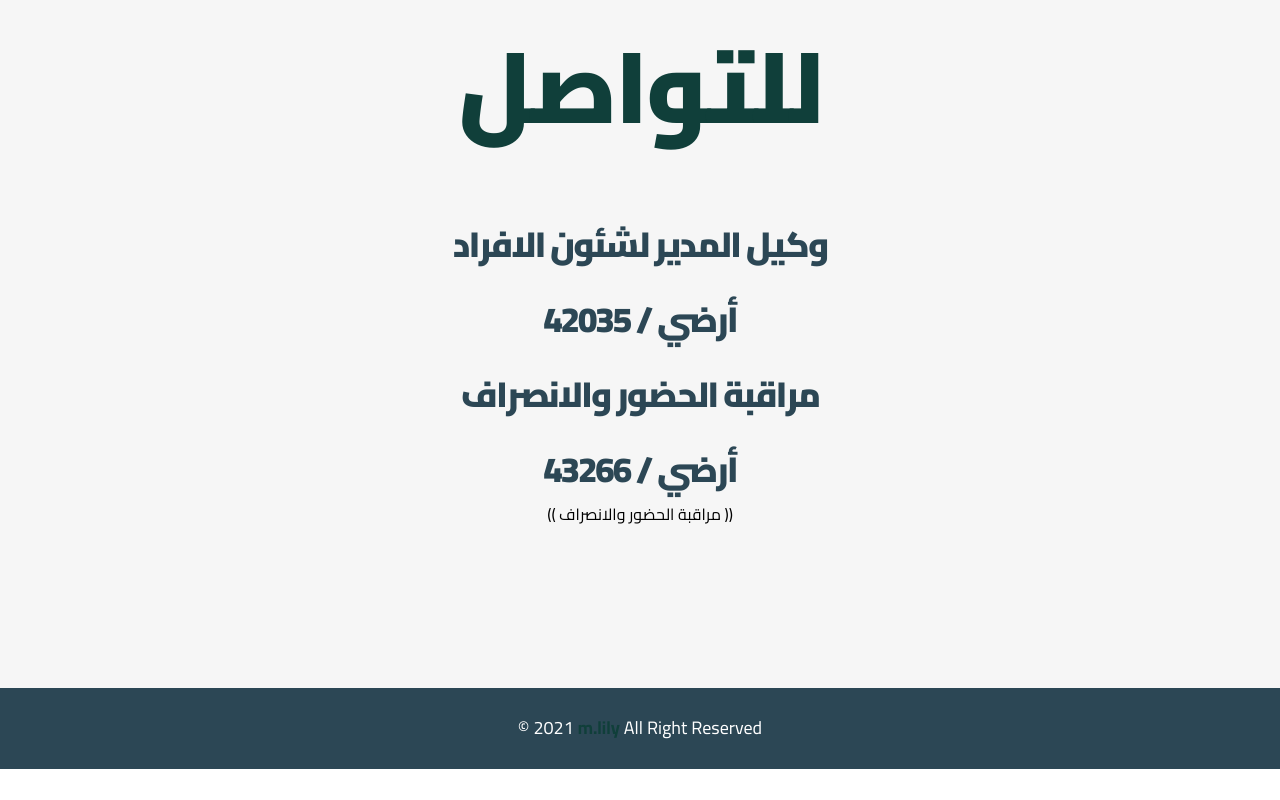
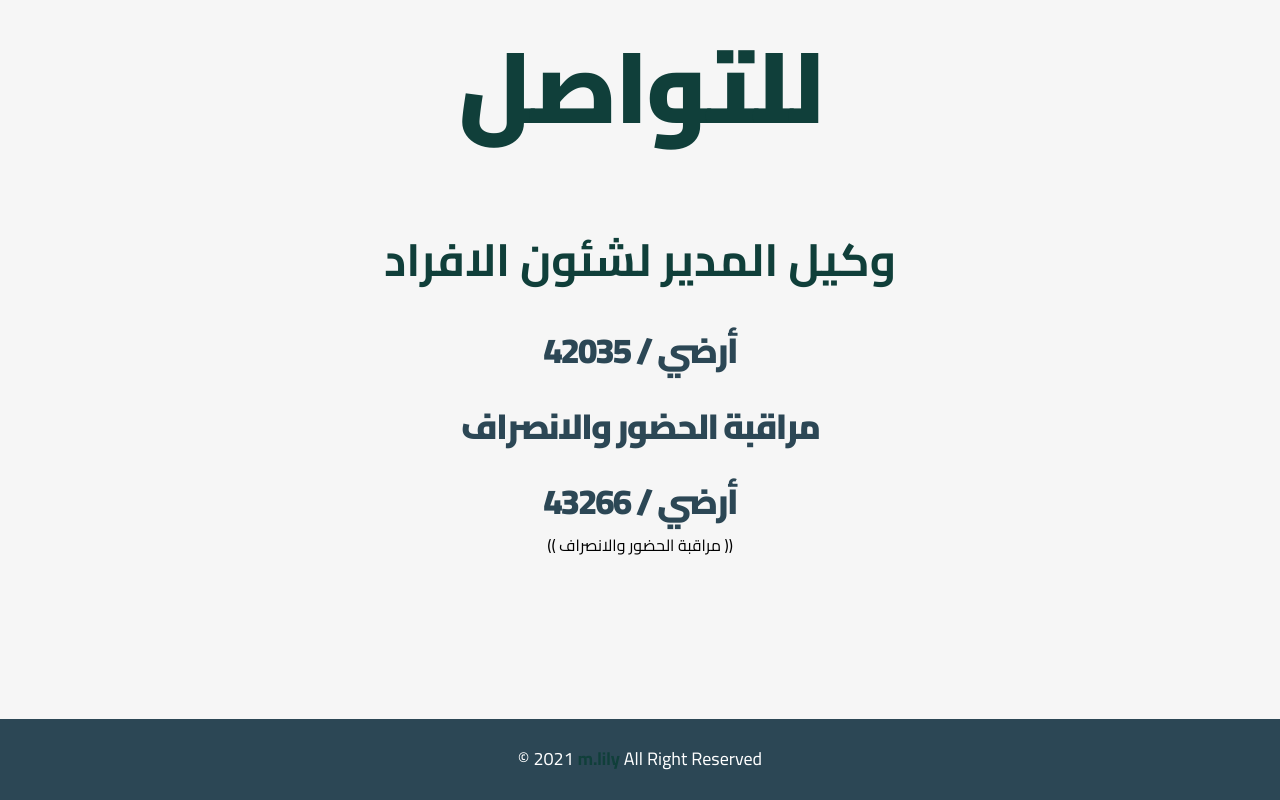
Before and after one commit to lily2050/SCAP, a plain HTML site: page index.html in a window 1280 px wide. Shown: the part 5379-6179 px from the top of the page. Before the commit the page ends 6148 px from the top, so only its background shows below. Drawn offline with Linux system fonts and the light colour scheme; a web font is replaced by a local one.

Commit message:
Update index.html

```diff
--- a/index.html
+++ b/index.html
@@ -729,7 +729,7 @@
         <h2 class="special-heading">للتواصل</h2>
         <p></p>
         <div class="info">
-            <p class="label">وكيل المدير لشئون الافراد</p>
+            <p class="card-h3">وكيل المدير لشئون الافراد</p>
             <p class="label">أرضي / 42035</p>
             <p class="label">مراقبة الحضور والانصراف</p>
             <p class="label">أرضي / 43266</p>
```
